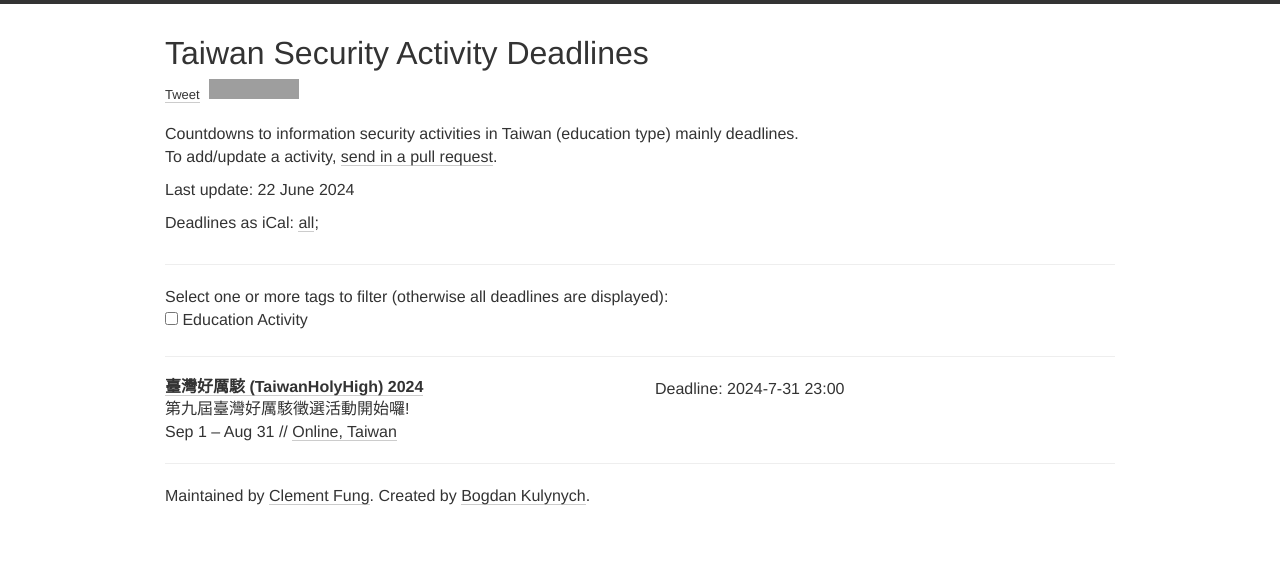
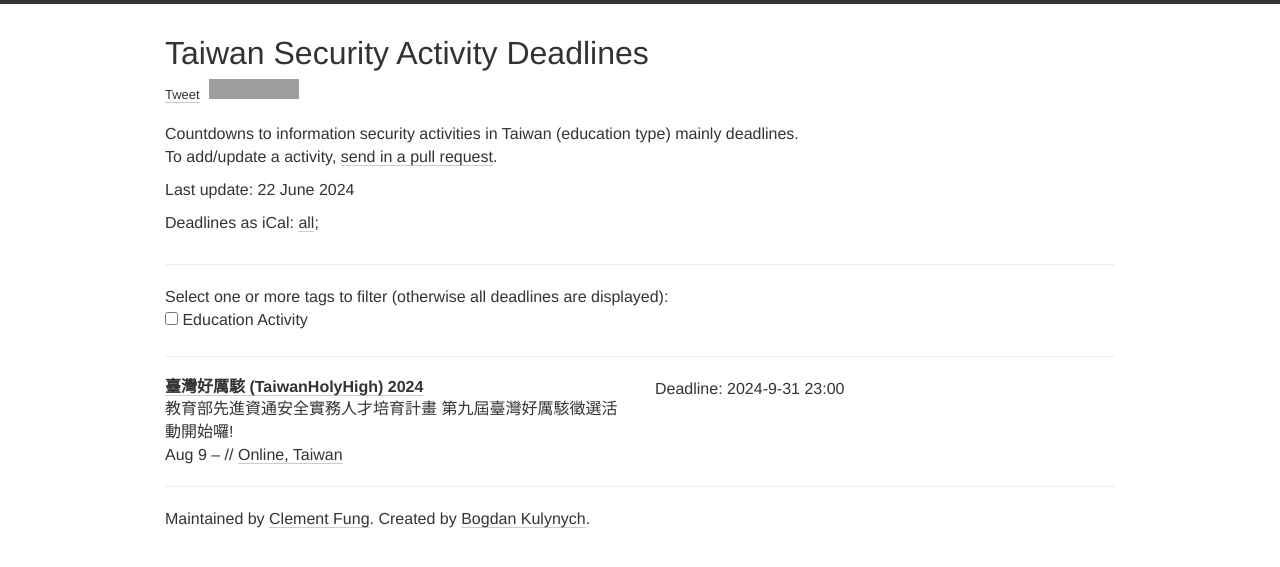
Before and after one commit to stwater20/taiwan-security-deadlines, a Jekyll site: the page built from index.html, in a window 1280 px wide. Shown: the top 567 px of the page. Built offline with Jekyll 4.4.1, drawn with Linux system fonts in a browser that asks for light colours; nearby versions of some CDN libraries; comment, search, counter and statistics services are not loaded; grey boxes are pictures that could not be loaded.

Commit message:
bug fixed

```diff
--- a/_data/conferences.yml
+++ b/_data/conferences.yml
@@ -2,10 +2,10 @@
 
 - name: 臺灣好厲駭 (TaiwanHolyHigh)
   year: 2024
-  date: Sep 1 - Aug 31
-  description: 第九屆臺灣好厲駭徵選活動開始囉!
+  date: Aug 9 -
+  description: 教育部先進資通安全實務人才培育計畫 第九屆臺灣好厲駭徵選活動開始囉!
   link: https://reurl.cc/1v8nRD
   deadline:
-    - "2024-7-31 23:00"
+    - "2024-9-31 23:00"
   place: Online, Taiwan
   tags: [EDU]
```
